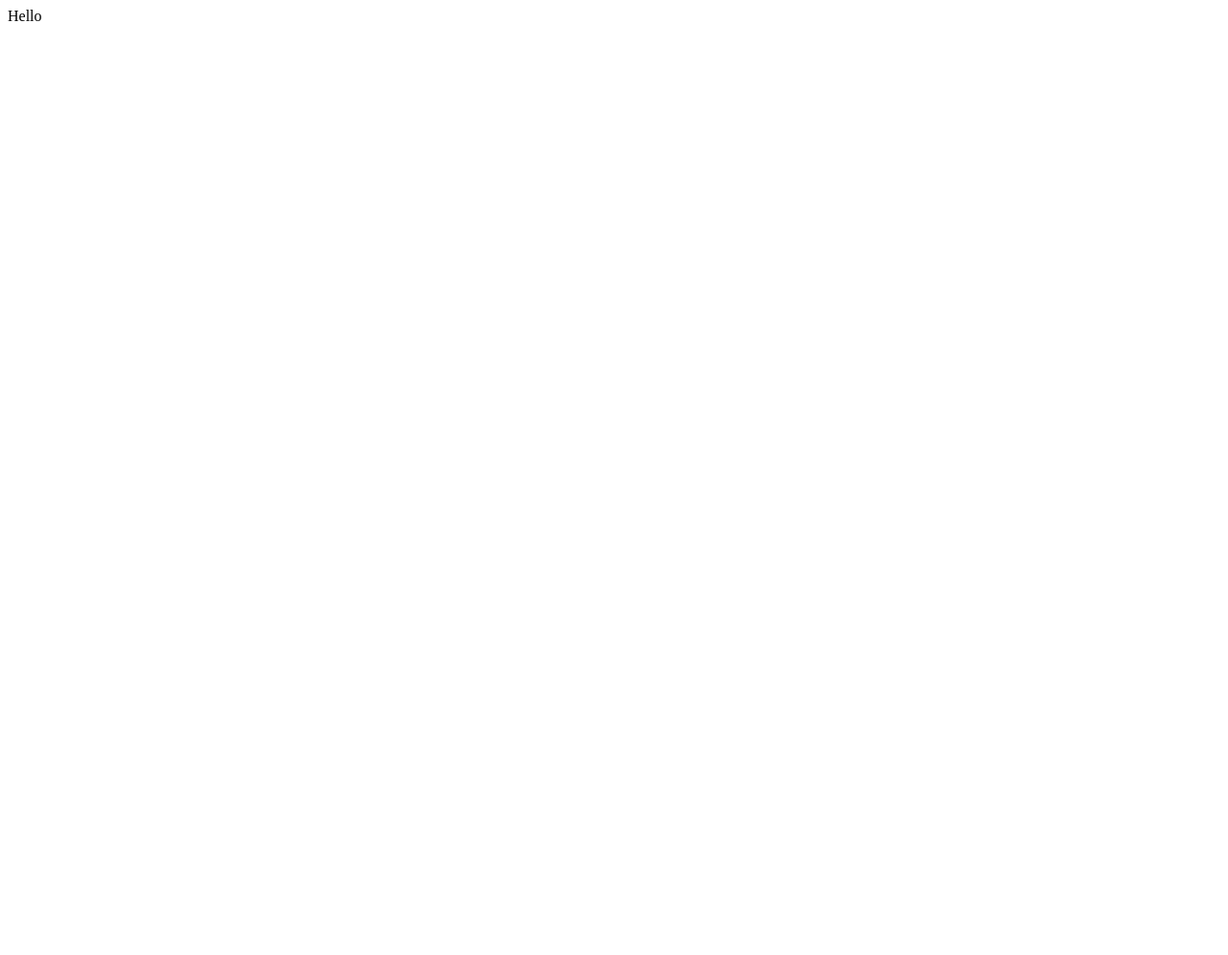
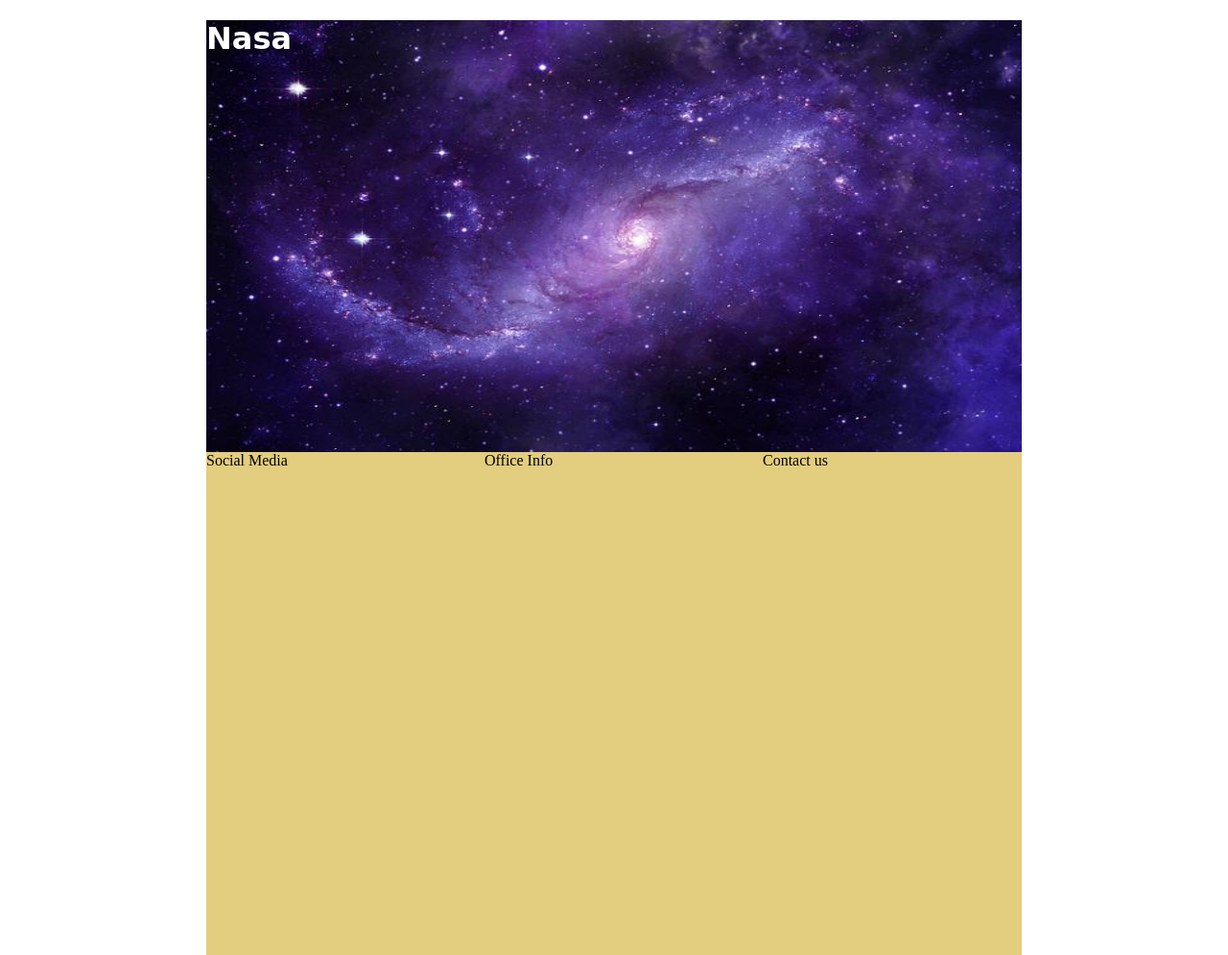
Before and after one commit to NievesViri/NASAlanding, a plain HTML site: page index.html in a window 1280 px wide. Shown: the whole page at 96% size. Before the commit the page ends 800 px from the top, so only its background shows below. Drawn offline with Linux system fonts and the light colour scheme; a web font is replaced by a local one.

Commit message:
nasa push

```diff
--- a/index.html
+++ b/index.html
@@ -1,5 +1,28 @@
-<div id="containerId" class="container">
-<p>Hello</p>
-</div>
+<!DOCTYPE html>
+<html>
+<head>
+<meta charset="utf-8">
+<title>Nasa</title>
+<link rel="stylesheet" href="styless.css">
+<link rel="preconnect" href="https://fonts.googleapis.com">
+<link rel="preconnect" href="https://fonts.gstatic.com" crossorigin>
+<link href="https://fonts.googleapis.com/css2?family=Rubik+Maze&display=swap" rel="stylesheet">
 
-<div></div>
+</head>
+<body>
+    <main>
+<h1>Nasa</h1>
+    </main>
+    <section>
+
+        <article>Social Media</article>
+        <article>Office Info</article>
+        <article>Contact us</article>
+    </section>
+</body>
+
+
+
+
+
+</html>
--- a/styless.css
+++ b/styless.css
@@ -1,9 +1,32 @@
-div.container {
-height: 100px;
-width:c100px;
-border: 5px solid red;
-padding-left: 20px;
-padding: 10px 40px 12px 20px
-margin: 20px;
+body {
+    width: 850px;
+
+margin: 0 auto;
+
 
 }
+main {
+    width: 850px;
+    height: 450px;
+    background-color: aqua;
+    background-image: url(./Nasa.jpg);
+    font-family: 'Rubik Maze', cursive;
+    color: white;
+
+    background-size: 100%  100%;
+
+}
+section {
+    display: flex;
+    height: 324px;
+flex-direction: row;
+justify-content: space-between;
+background-color: rgb(227, 205, 126);
+padding-bottom: 200px;
+}
+article {
+    width: 270px;
+    height: 374px;
+    background-color: rgb(227, 205, 126);
+    background-color: transparent;
+}
```
Also changed, not shown: Nasa.jpg (added).
